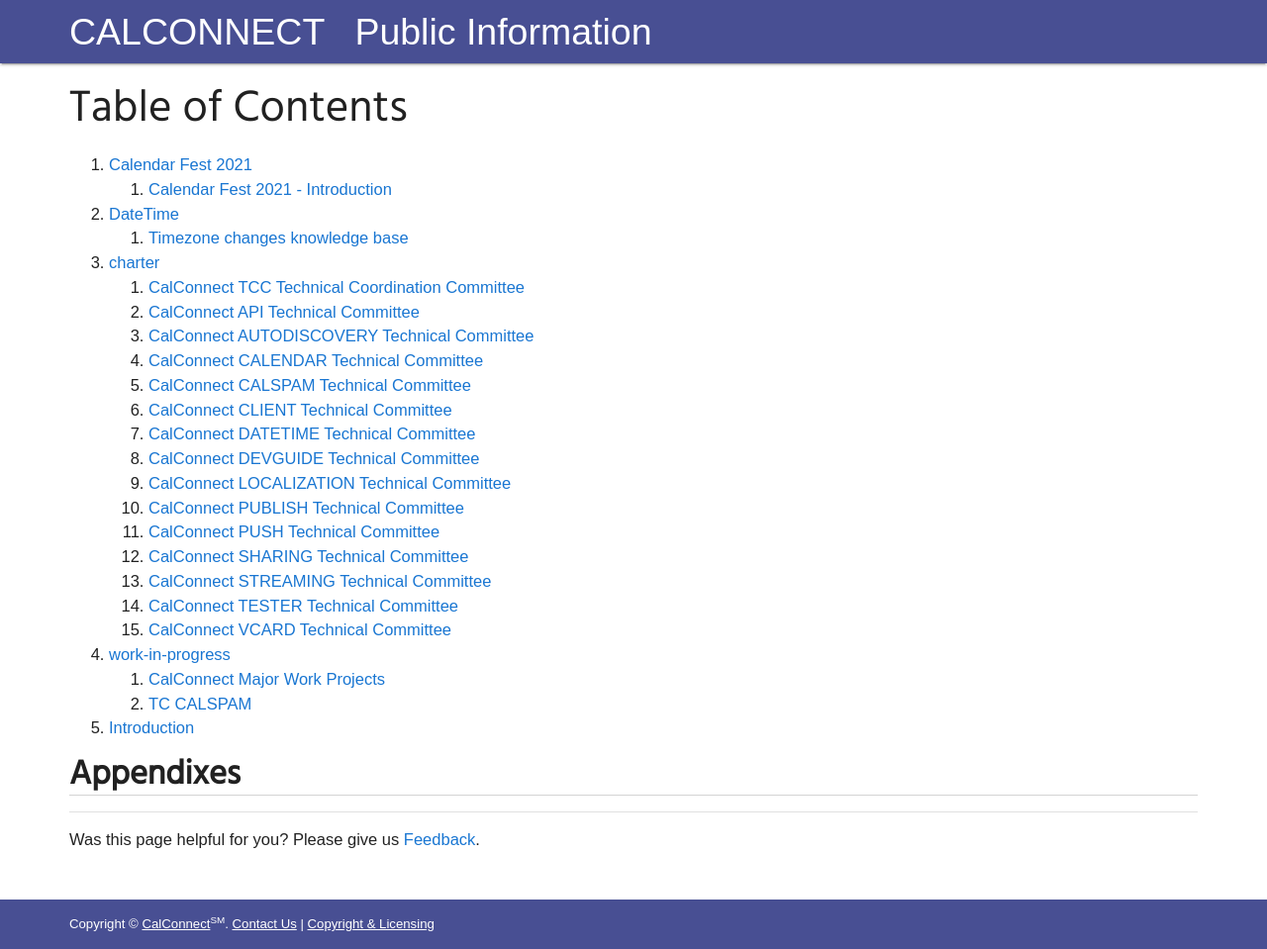
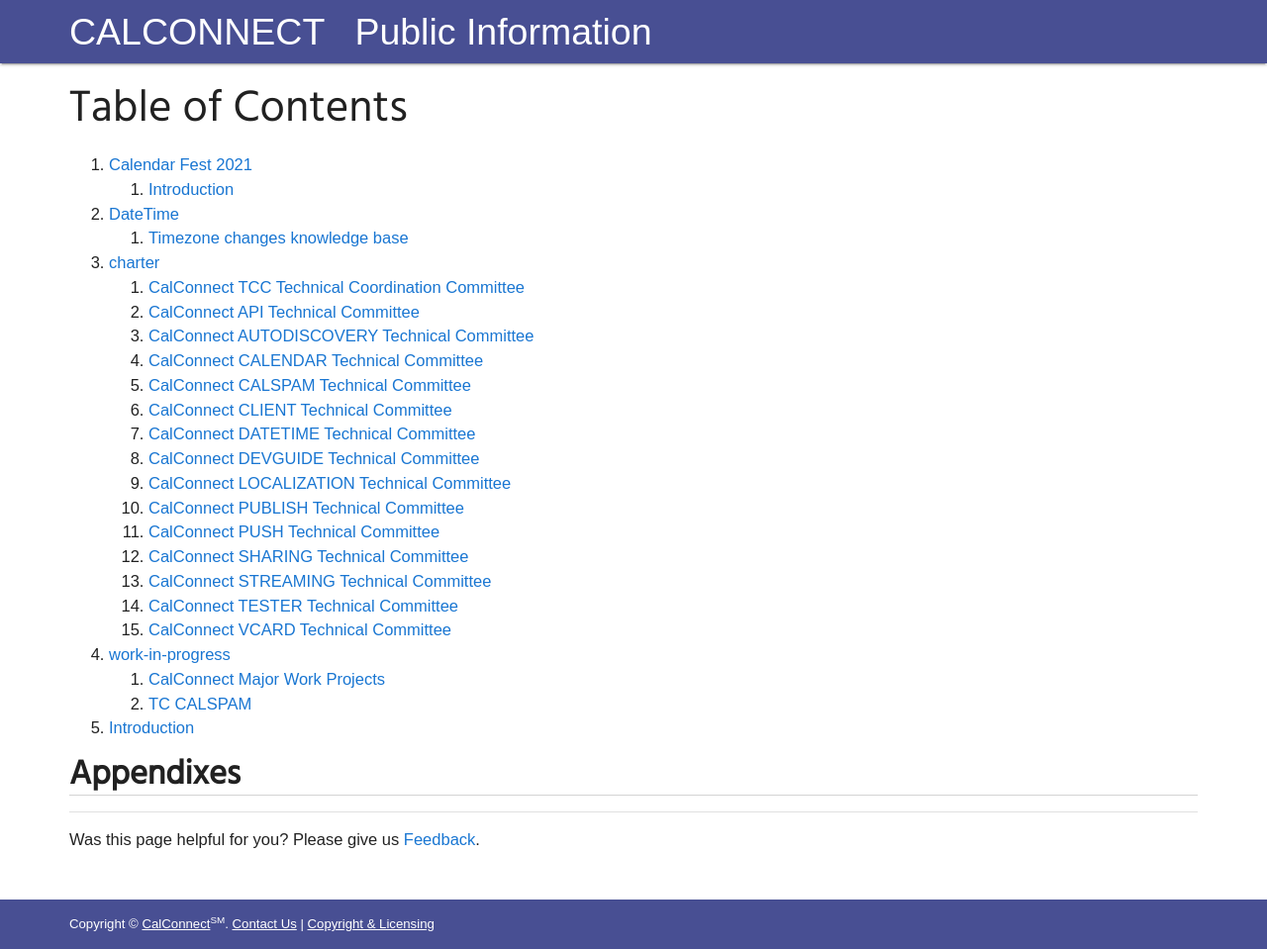
Before and after one commit to CalConnect/public, a Jekyll site: the page built from _pages/Table-of-Contents.md, in a window 1280 px wide. Shown: the whole page at 99% size. Built offline with Jekyll 4.4.1, drawn with Linux system fonts in a browser that asks for light colours; some web fonts are replaced; part of the change alters nothing that is shown.

Commit message:
next try
.

```diff
--- a/_pages/CalendarFest.md
+++ b/_pages/CalendarFest.md
@@ -2,6 +2,6 @@
 layout: toc-type
 title: Calendar Fest 2021
 parent: "/"
-mainParent: "CalendarFest"
+mainParent: "Calendar Fest 2021"
 order: 0
 ---
--- a/_pages/CalendarFest/introduction.md
+++ b/_pages/CalendarFest/introduction.md
@@ -1,9 +1,9 @@
 ---
 layout: toc-type
-title: Calendar Fest 2021 - Introduction
+title: Introduction
 parent: "/CalendarFest"
-mainParent: "CalendarFest"
-parents: "CalendarFest:/CalendarFest"
+mainParent: "Calendar Fest 2021"
+parents: "Calendar Fest 2021:/CalendarFest"
 order: 1
 ---
 
```
